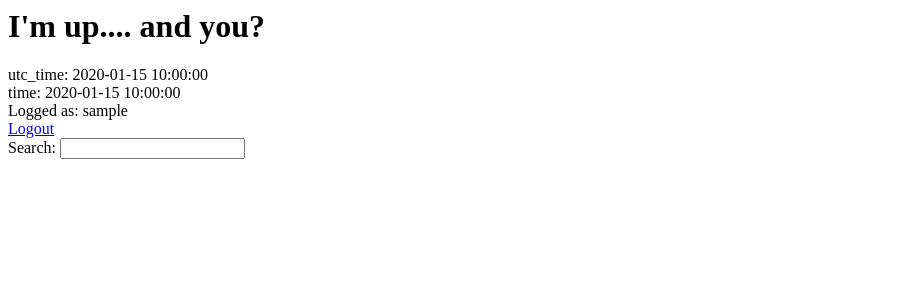
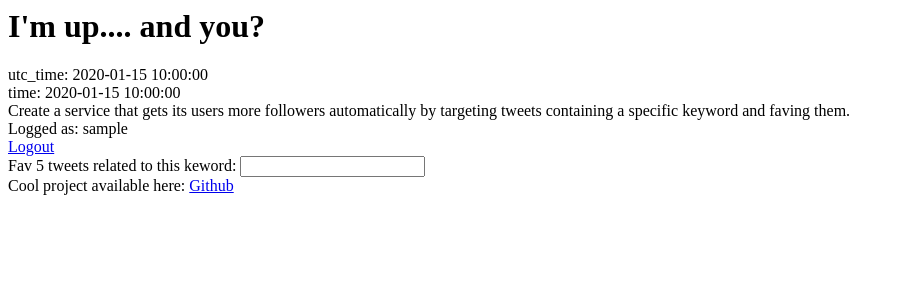
Before and after one commit to papamuziko/twitter_fav, a Flask app: template app/templates/index.html in a window 1280 px wide. Shown: the top 300 px of the page, without its empty margins (0-904 px from the left). Run offline with Flask 2, Linux system fonts and the light colour scheme; the template is opened without the code that fills it: most values are stand-ins (such as "Sample title", 1, 10 or a date in 2020).

Commit message:
Add infos

```diff
--- a/app/static/js/scripts.js
+++ b/app/static/js/scripts.js
@@ -7,7 +7,7 @@ $("#search").keypress(function(e) {
             var container = $("<div />");
             for(var i=0, l = json.length ; i < l ; i ++) {
                 var item = json[i];
-                container.append('<a href="'+item.url+'">'+item.text+'</a><br/>');
+                container.append('<a href="'+item.url+'" target="_blank">'+item.text+'</a><br/>');
             }
             $("#result").html(container);
         });
--- a/app/templates/index.html
+++ b/app/templates/index.html
@@ -5,15 +5,18 @@
 
     <body>
         <h1>I'm up.... and you?</h1>
+
         <div>utc_time: {{ utc_time }}</div>
         <div>time: {{ time }}</div>
+
+        <div>Create a service that gets its users more followers automatically by targeting tweets containing a specific keyword and faving them. </div>
 
         {% if username != None: %}
             <div>Logged as: {{ username }}</div>
             <a href="/logout">Logout</a>
 
             <div>
-                Search:
+                Fav 5 tweets related to this keword:
                 <input type="text" name="Search" id="search" />
                 <div id="result"></div>
 
@@ -22,6 +25,7 @@
             <a href="/login">Login</a>
         {% endif %}
 
+        <div>Cool project available here: <a href="https://github.com/papamuziko/twitter_fav">Github</a><div>
         <script src="{{ url_for('static', filename='js/scripts.js') }}"></script>
     </body>
 </html>
```
Also changed, not shown: README.md, 1 other file.
